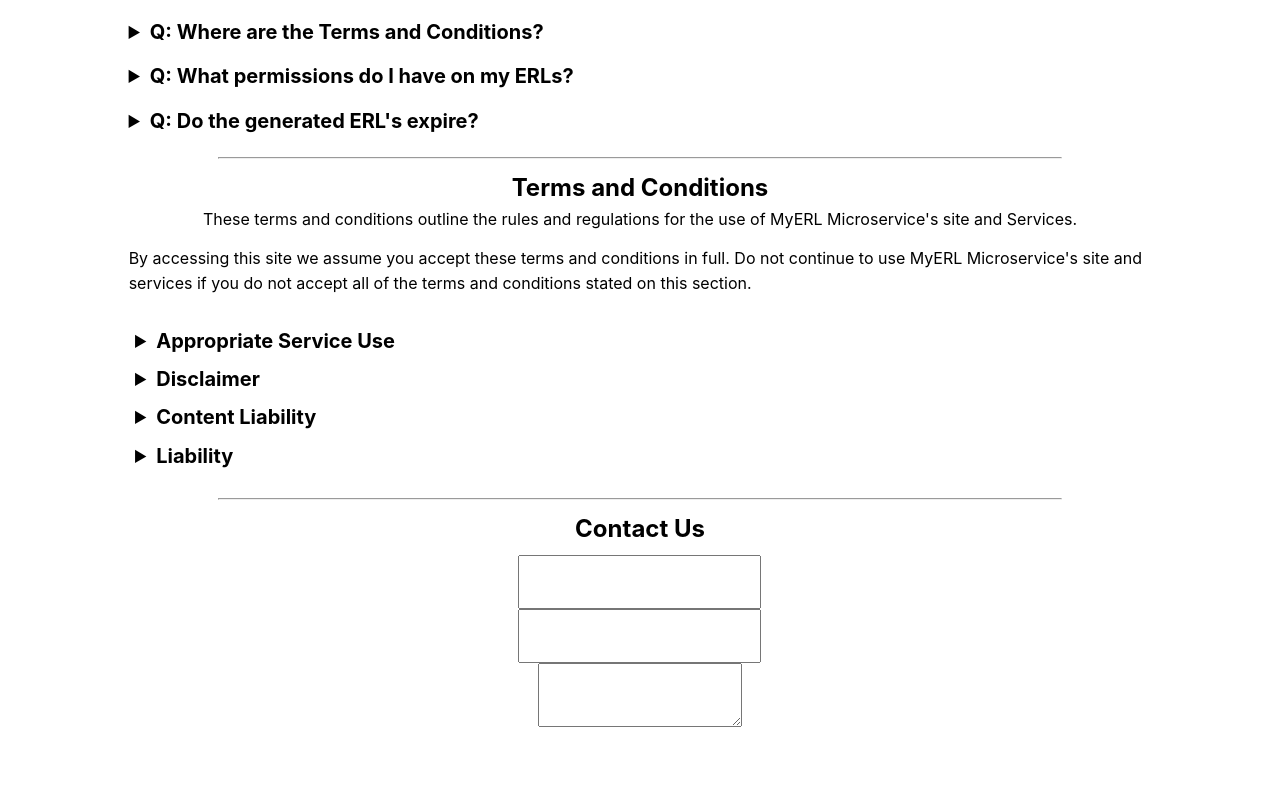
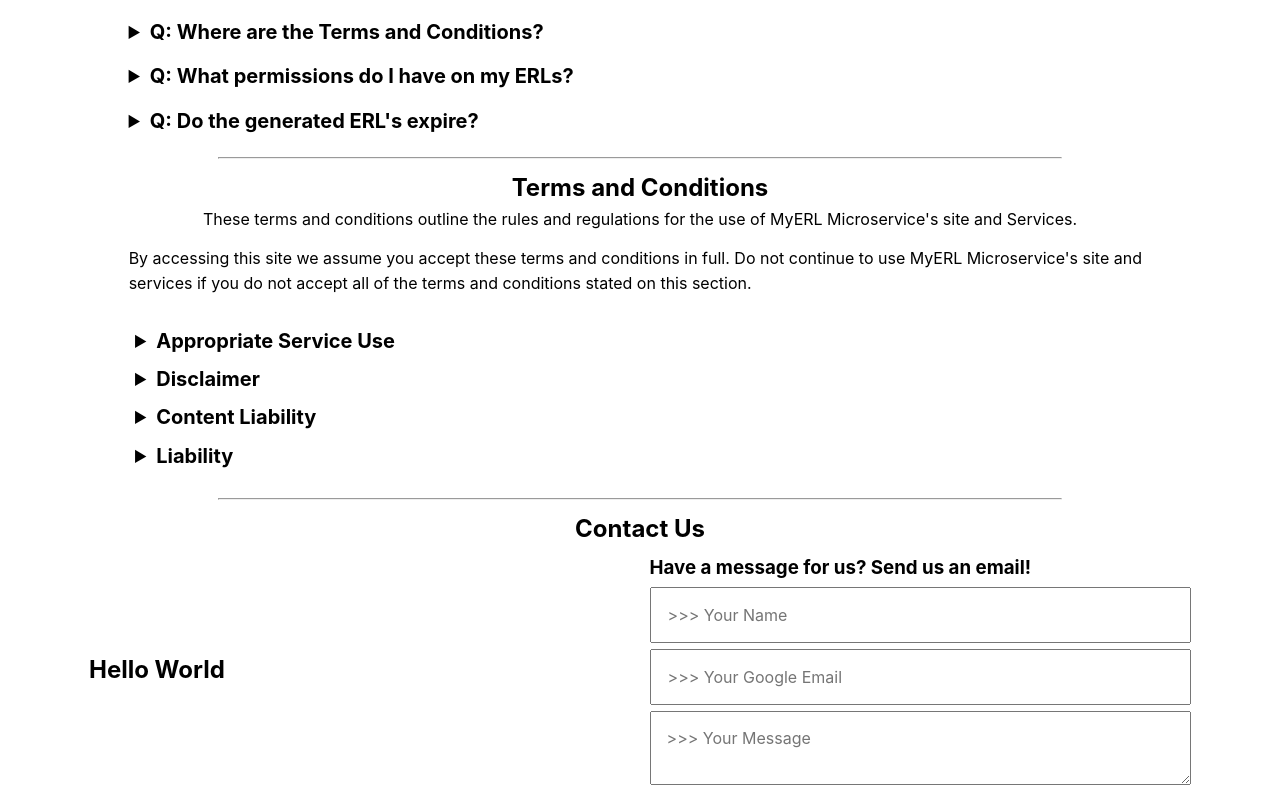
Before and after one commit to alphacoma18/myerl-microservice, a Next.js app: page / in a window 1280 px wide. Shown: the part 1142-1934 px from the top of the page. Before the commit the page ends 1875 px from the top, so only its background shows below. Built offline with nearby package versions, Linux system fonts and the light colour scheme.

Commit message:
Added contact us

```diff
--- a/components/contact/index.module.css
+++ b/components/contact/index.module.css
@@ -11,13 +11,27 @@
 	text-align: center;
 }
 .itemContact {
-	width: 85%;
+	width: 45%;
 	padding: 0.4rem;
 	text-align: start;
+}
+.flexFormInput {
+	display: flex;
+	gap: .4rem;
+	flex-wrap: wrap;
 }
 .itemFormInput {
 	display: block;
 	padding: 1rem;
+	width: 100%;
 	font-size: inherit;
 	margin: auto;
+	font-family: inherit;
+	resize: vertical;
 }
+@media (prefers-color-scheme: dark) {
+	.itemFormInput {
+		background: var(--input-black);
+		border: 3px solid var(--theme-blue);
+	}
+}
--- a/components/contact/index.tsx
+++ b/components/contact/index.tsx
@@ -1,6 +1,12 @@
 import React from "react";
 import styles from "./index.module.css";
 const Contact: React.FC = () => {
+	function handleSubmit(e: React.FormEvent<HTMLFormElement>) {
+		try {
+			e.preventDefault();
+			console.log("Hello");
+		} catch (err) {}
+	}
 	return (
 		<>
 			<div className={styles.flexContact}>
@@ -8,22 +14,38 @@
 					Contact Us
 				</h1>
 				<div className={styles.itemContact}>
-					<form action="post">
+					<h1>Hello World</h1>
+				</div>
+				<div className={styles.itemContact}>
+					<form
+						action="post"
+						className={styles.flexFormInput}
+						onSubmit={handleSubmit}
+					>
+						<h3>Have a message for us? Send us an email!</h3>
 						<input
 							className={styles.itemFormInput}
 							type="text"
-							minLength={4}
 							required
+							minLength={10}
+							placeholder=">>> Your Name"
+							autoComplete="off"
 						/>
 						<input
 							className={styles.itemFormInput}
 							type="email"
+							required
 							minLength={10}
-							required
+							placeholder=">>> Your Google Email"
+							autoComplete="off"
+							pattern="([a-zA-Z0-9]+)([.{1}])?([a-zA-Z0-9]+)@(?:gmail|GMAIL)([.])(?:com|COM)"
+							title=">>> Your Google Email"
 						/>
 						<textarea
 							className={styles.itemFormInput}
 							required
+							minLength={25}
+							placeholder=">>> Your Message"
 						></textarea>
 					</form>
 				</div>
--- a/components/io/index.module.css
+++ b/components/io/index.module.css
@@ -11,7 +11,6 @@
 	height: 70px;
 	font-size: inherit;
 	margin: auto;
-
 }
 .errorHide {
 	width: 40%;
@@ -35,7 +34,7 @@
 .flexIOForm {
 	display: flex;
 	flex-wrap: wrap;
-	gap: .4rem;
+	gap: 0.4rem;
 }
 @media (prefers-color-scheme: dark) {
 	.generateURLInput,
--- a/components/t&c/index.module.css
+++ b/components/t&c/index.module.css
@@ -20,6 +20,9 @@
 	font-weight: bold;
 	padding: 0.4rem;
 }
+@media screen and (max-width: 768px) {
+
+}
 @media screen and (max-width: 480px) {
 	.itemTerms {
 		width: 90%;
```
